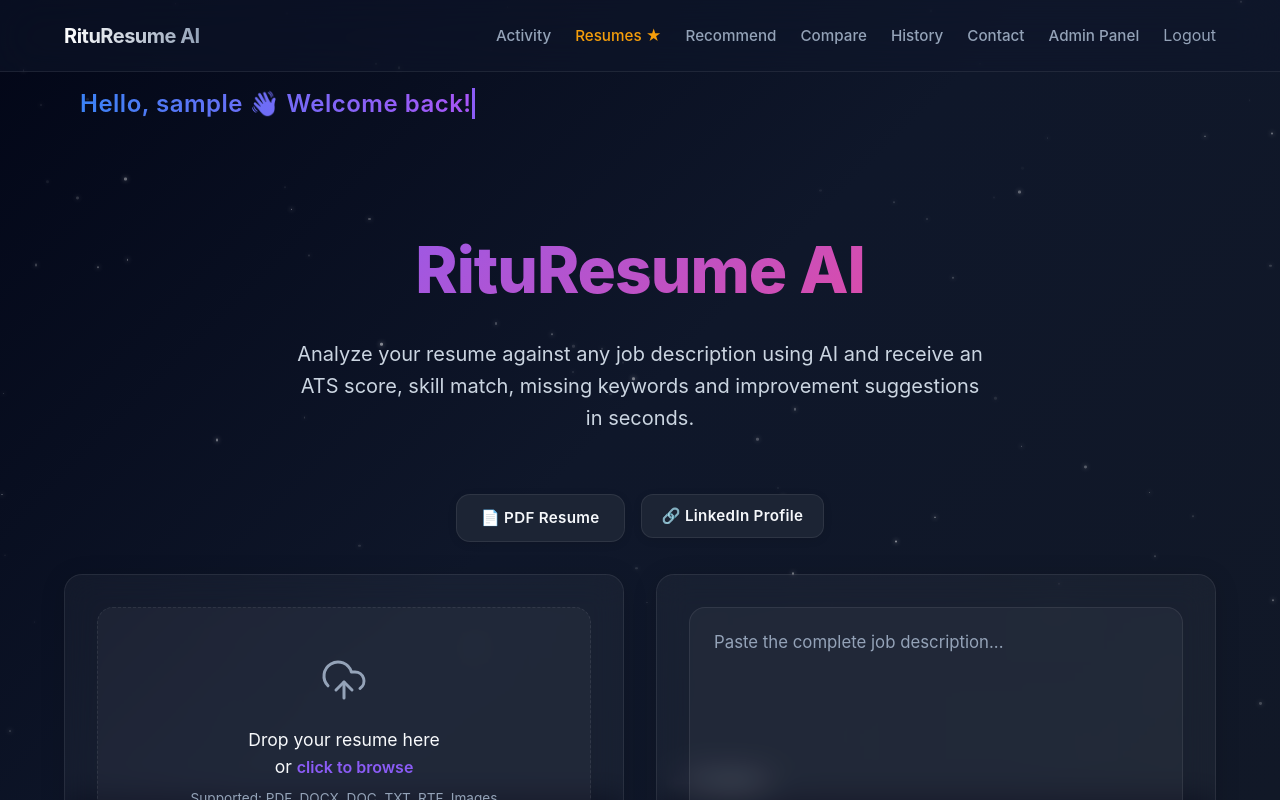
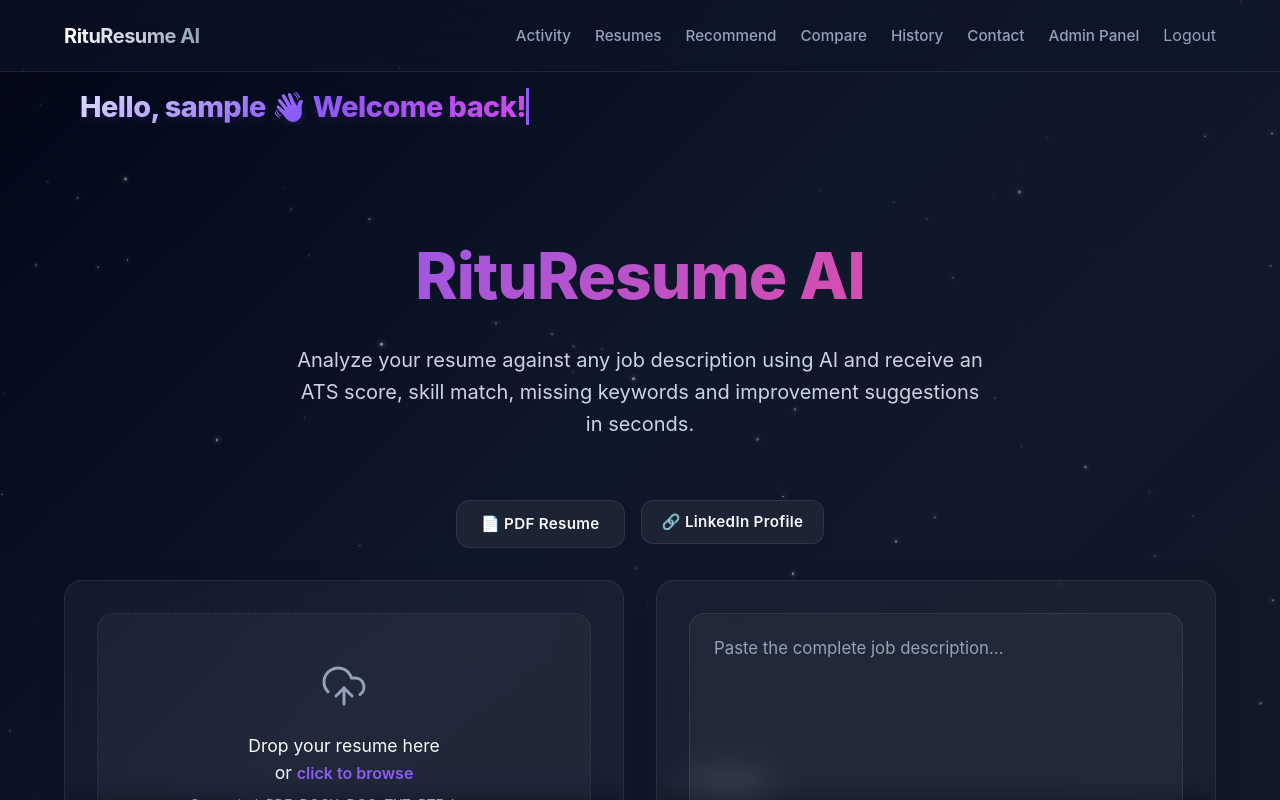
Before and after one commit to samalritupurna/ai-resume-analyzer, a React (Vite) app in the folder frontend/: page / in a window 1280 px wide. Shown: the top 800 px of the page. Built offline with nearby package versions, Linux system fonts and the light colour scheme; sample sign-in values are in the browser's storage.

Commit message:
Fix UI feedback: typography, navbar link, clickable button

```diff
--- a/frontend/src/components/Navbar/Navbar.jsx
+++ b/frontend/src/components/Navbar/Navbar.jsx
@@ -40,8 +40,8 @@
                 </Link>
               </li>
               <li className="nav-item">
-                <Link to="/resumes" className="nav-links" onClick={() => setIsOpen(false)} style={{ color: '#F59E0B' }}>
-                  Resumes ★
+                <Link to="/resumes" className="nav-links" onClick={() => setIsOpen(false)}>
+                  Resumes
                 </Link>
               </li>
               <li className="nav-item">
@@ -64,11 +64,13 @@
                   Contact
                 </Link>
               </li>
-              <li className="nav-item">
-                <Link to="/admin" className="nav-links" onClick={() => setIsOpen(false)}>
-                  Admin Panel
-                </Link>
-              </li>
+              {(user.role === 'admin' || (user.name && user.name.toLowerCase().includes('ritu'))) && (
+                <li className="nav-item">
+                  <Link to="/admin" className="nav-links" onClick={() => setIsOpen(false)}>
+                    Admin Panel
+                  </Link>
+                </li>
+              )}
               <li className="nav-item">
                 <button onClick={handleLogout} className="nav-links" style={{ background: 'none', border: 'none', cursor: 'pointer', font: 'inherit' }}>
                   Logout
--- a/frontend/src/pages/Home.css
+++ b/frontend/src/pages/Home.css
@@ -60,18 +60,19 @@
 .typewriter-text {
   overflow: hidden;
   white-space: nowrap;
-  border-right: 3px solid var(--primary);
-  letter-spacing: 0.5px;
+  border-right: 3px solid #8b5cf6;
+  letter-spacing: -0.5px;
   animation:
     typing 3.5s steps(40, end),
     blink-caret .75s step-end infinite;
-  font-size: 1.5rem;
-  font-weight: 600;
-  color: var(--text-main);
-  background: linear-gradient(90deg, #3b82f6, #a855f7);
+  font-family: 'Inter', system-ui, sans-serif;
+  font-size: 1.8rem;
+  font-weight: 800;
+  background: linear-gradient(135deg, #e0e7ff 0%, #8b5cf6 50%, #d946ef 100%);
   -webkit-background-clip: text;
   -webkit-text-fill-color: transparent;
   max-width: max-content;
+  text-shadow: 0 4px 12px rgba(139, 92, 246, 0.15);
 }
 
 @keyframes typing {
--- a/frontend/src/pages/ResumeVersions.jsx
+++ b/frontend/src/pages/ResumeVersions.jsx
@@ -26,7 +26,7 @@
     <div className="page-container" style={{ padding: '40px 20px', maxWidth: '1200px', margin: '0 auto', width: '100%' }}>
       <div style={{ display: 'flex', justifyContent: 'space-between', alignItems: 'center', marginBottom: '30px' }}>
         <h1 style={{ fontSize: '2.5rem', margin: 0 }}>Resume <span className="gradient-text">Versions</span></h1>
-        <button className="saas-btn"><Plus size={18} /> Add Resume</button>
+        <Link to="/" className="saas-btn" style={{ textDecoration: 'none', display: 'inline-flex', alignItems: 'center', gap: '8px' }}><Plus size={18} /> Add Resume</Link>
       </div>
 
       {loading ? (
```
